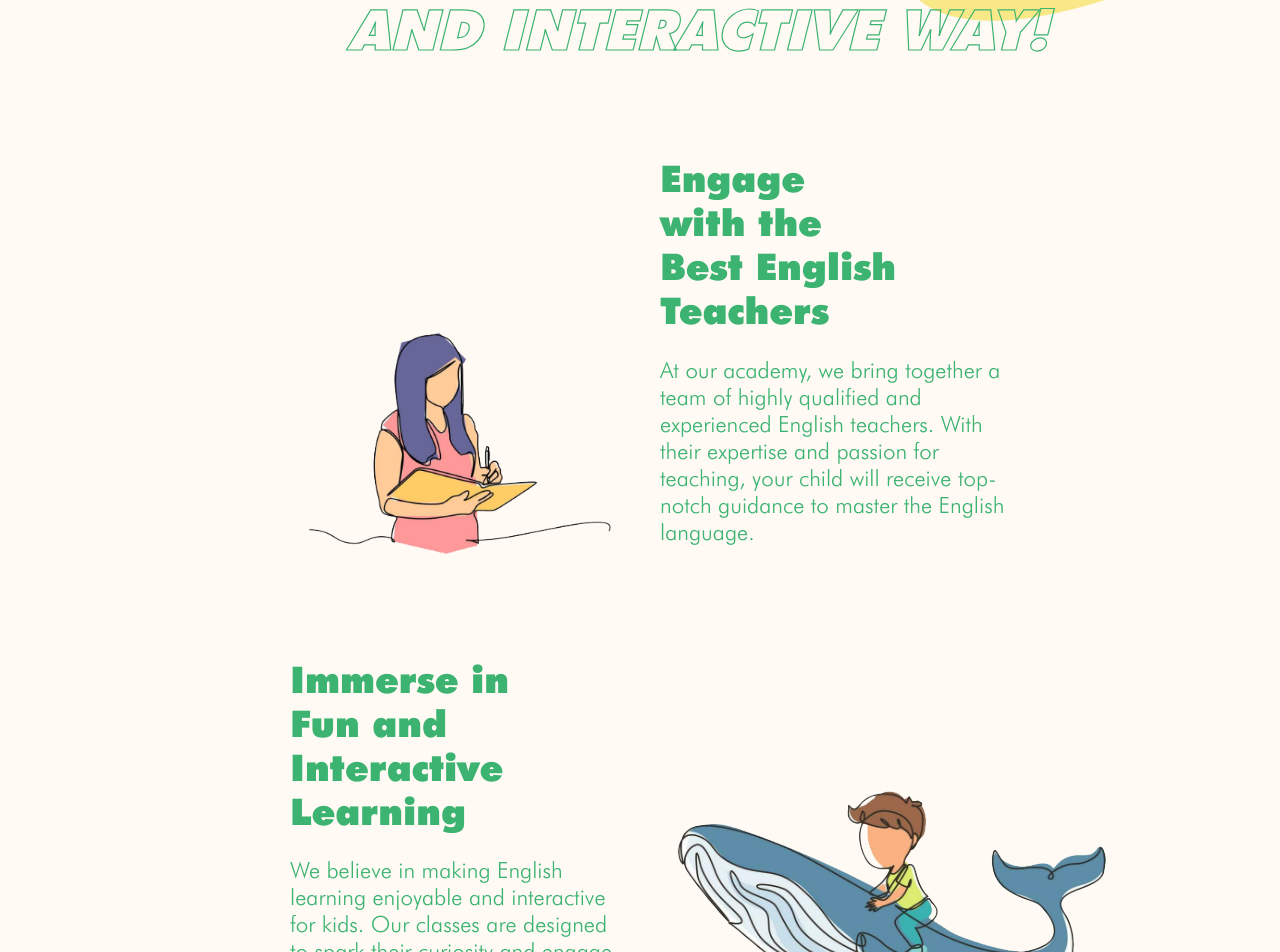
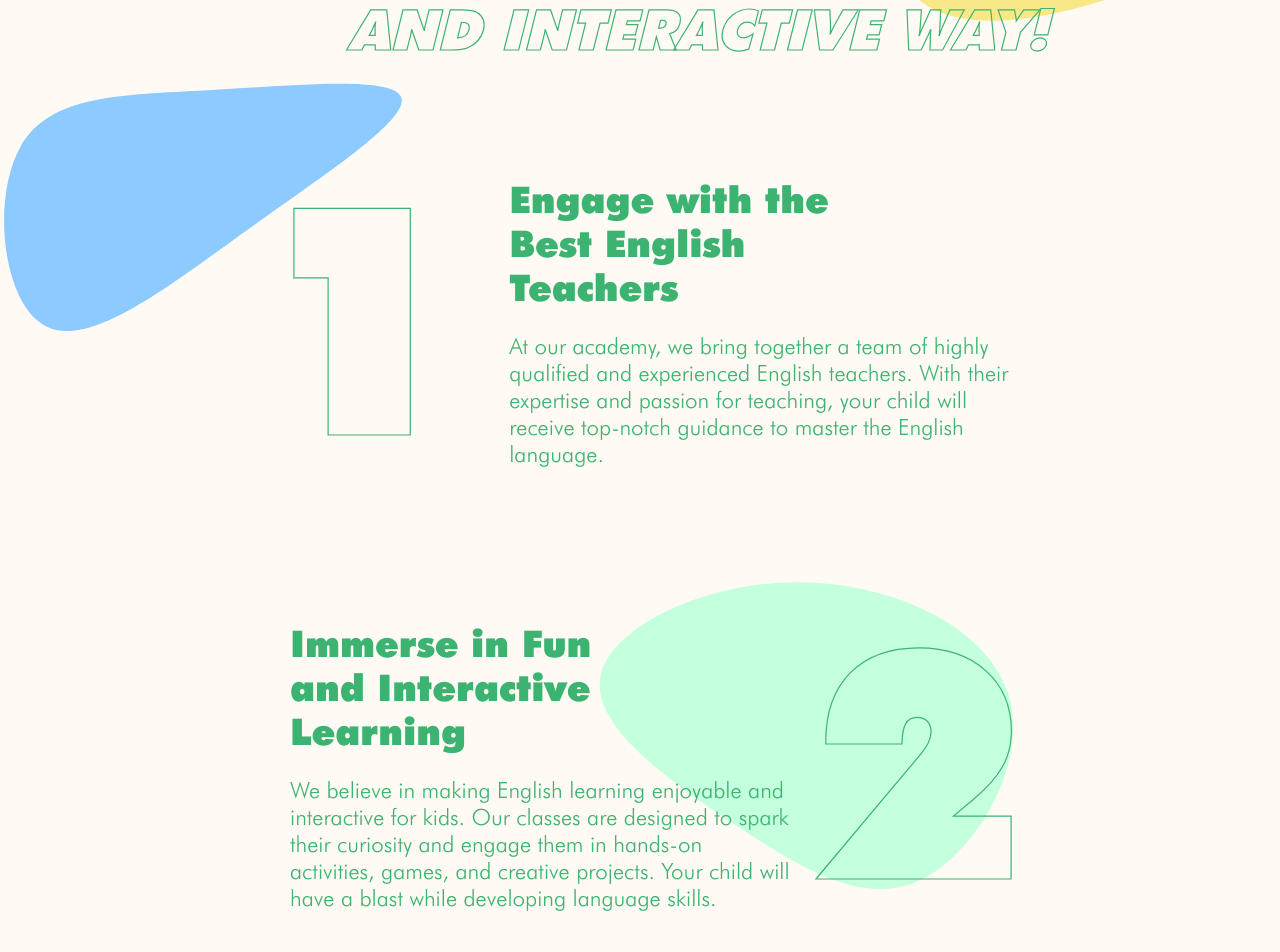
Before and after one commit to bbogomilov1/enlighten, a React (Create React App) app: page / in a window 1280 px wide. Shown: the part 780-1732 px from the top of the page. Built offline with nearby package versions, Linux system fonts and the light colour scheme.

Commit message:
added number 1 and 2 in reasons

```diff
--- a/src/components/home/HomeAboutUs.js
+++ b/src/components/home/HomeAboutUs.js
@@ -16,8 +16,8 @@ function HomeAboutUs() {
         <section> and interactive way!</section>
       </h1>
       <div className={styles.info}>
-        <div className={styles.image}>
-          <img src={TeacherImg} alt="teacher" />
+        <div className={styles.number}>
+          {/* <img src={TeacherImg} alt="teacher" /> */}1
         </div>
         <div className={styles.reasonOne}>
           <h2>Engage with the Best English Teachers</h2>
@@ -29,6 +29,17 @@ function HomeAboutUs() {
           </p>
         </div>
       </div>
+      <svg
+        viewBox="0 0 200 200"
+        xmlns="http://www.w3.org/2000/svg"
+        className={styles.blobOne}
+      >
+        <path
+          fill="#8dcaff"
+          d="M65.4,-20.5C67.9,-13.5,41.5,3.6,16.5,21.5C-8.5,39.4,-32.1,58,-45.7,51C-59.3,43.9,-62.8,11.2,-53.6,-5.1C-44.3,-21.4,-22.1,-21.2,4.7,-22.7C31.5,-24.2,62.9,-27.4,65.4,-20.5Z"
+          transform="translate(100 100)"
+        />
+      </svg>
       <div className={styles.info}>
         <div className={styles.reasonTwo}>
           <h2>Immerse in Fun and Interactive Learning</h2>
@@ -39,9 +50,20 @@ function HomeAboutUs() {
             child will have a blast while developing language skills.
           </p>
         </div>
-        <div className={styles.reasonTwoImg}>
-          <img src={WhaleImg} alt="whale" />
+        <div className={styles.number}>
+          {/* <img src={WhaleImg} alt="whale" /> */}2
         </div>
+        <svg
+          viewBox="0 0 200 200"
+          xmlns="http://www.w3.org/2000/svg"
+          className={styles.blobTwo}
+        >
+          <path
+            fill="#c4ffde"
+            d="M66.9,-21.8C73.7,-0.7,57.4,27.9,39.7,36.5C22,45,3,33.5,-18.3,19.4C-39.5,5.3,-63.1,-11.4,-60.5,-26.8C-57.8,-42.2,-28.9,-56.3,0.6,-56.5C30,-56.7,60.1,-43,66.9,-21.8Z"
+            transform="translate(100 100)"
+          />
+        </svg>
       </div>
       <div className={styles.info}>
         <div className={styles.image}>
--- a/src/components/home/HomeAboutUs.module.css
+++ b/src/components/home/HomeAboutUs.module.css
@@ -23,7 +23,7 @@
 .info {
   padding: 30px;
   display: flex;
-  align-items: flex-end;
+  align-items: center;
 }
 
 .reasonOne {
@@ -58,6 +58,7 @@
 
 .reasonTwo p {
   width: 90%;
+  z-index: 1;
 }
 
 .reasonTwoImg {
@@ -68,6 +69,28 @@
   font-family: "Futura PT light", sans-serif;
   font-size: 1.4rem;
   width: 96%;
+}
+
+.number {
+  -webkit-text-stroke: 1.2px mediumseagreen;
+  color: transparent;
+  z-index: 1;
+  font-style: normal;
+  font-family: "Futura PT bold", sans-serif;
+  text-transform: uppercase;
+  font-size: 20rem;
+}
+
+.blobOne {
+  width: 50%;
+  position: absolute;
+  right: 60%;
+}
+
+.blobTwo {
+  width: 50%;
+  position: absolute;
+  right: 13%;
 }
 
 .image img {
--- a/src/components/home/HomeTitleSection.module.css
+++ b/src/components/home/HomeTitleSection.module.css
@@ -96,13 +96,7 @@
 
 .blob {
   width: 50%;
-  /* background-position: 100% 100%; */
-  /* background-repeat: no-repeat; */
-  /* background-size: auto; */
-  /* padding-bottom: 0; */
   position: absolute;
   top: 30%;
-  /* bottom: -17%; */
-  /* left: auto; */
   right: -7%;
 }
--- a/src/index.css
+++ b/src/index.css
@@ -4,4 +4,5 @@ body {
   margin: 0;
   padding: 0;
   background-color: #fffaf4;
+  overflow-x: hidden;
 }
```
